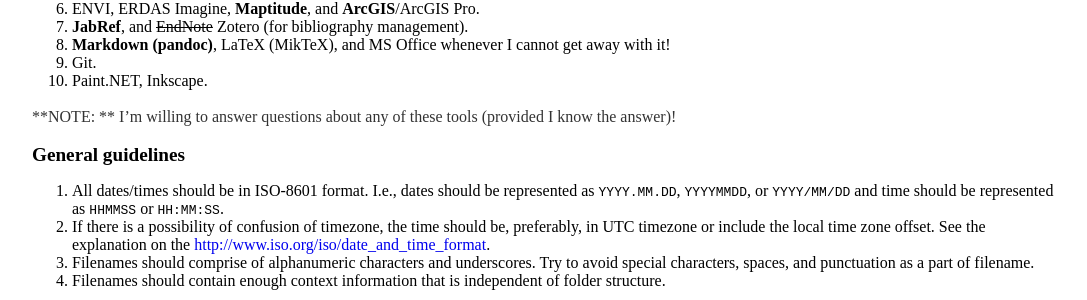
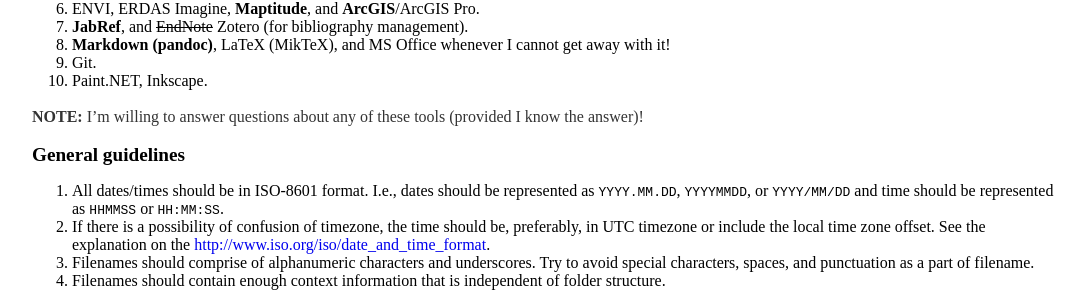
Before and after one commit to vlulla/vlulla.github.io, a Jekyll site: the page built from effective_computing.md, in a window 1280 px wide. Shown: the part 350-650 px from the top of the page, without its empty margins (96-1183 px from the left). Built offline with Jekyll 4.4.1, drawn with Linux system fonts in a browser that asks for light colours.

Commit message:
Converted smart quotes to simple quotes.

```diff
--- a/effective_computing.md
+++ b/effective_computing.md
@@ -27,7 +27,7 @@ These are the software tools/packages (emphasized ones more frequently than alte
 1. Git.
 1. Paint.NET, Inkscape.
 
-**NOTE: ** I’m willing to answer questions about any of these tools (provided I know the answer)!
+**NOTE:** I'm willing to answer questions about any of these tools (provided I know the answer)!
 
 # General guidelines
 
@@ -71,7 +71,7 @@ I found this solution [here](http://www.cs.cmu.edu/~nbeckman/problem.html).  App
 
 ### MS Word: Cannot figure out what's causing this issue?
 
-Use MS word in draft/outline view. Set the “Style area pane width...” to some practical value and solve many annoying problems. Shauna Kelly’s page at <http://www.shaunakelly.com/> under the “Making the most of Word in your business” title lists solutions and best practices for common MS Word issues!
+Use MS word in draft/outline view. Set the "Style area pane width..." to some practical value and solve many annoying problems. Shauna Kelly's page at <http://www.shaunakelly.com/> under the "Making the most of Word in your business" title lists solutions and best practices for common MS Word issues!
 
 * * * * *
 
```
